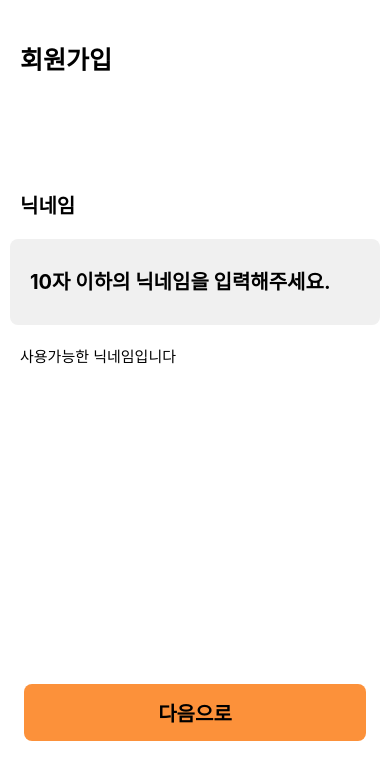
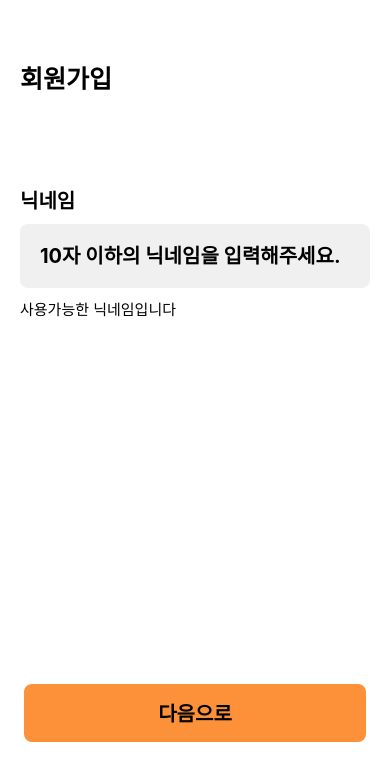
Before and after one commit to NoPaymentCoding/mangopot_frontend, a React Native app: screen /Nickname in a window 390 px wide. Shown: the top 780 px of the page. Built offline with nearby package versions, Linux system fonts and the light colour scheme.

Commit message:
design : design structure 통일

```diff
--- a/src/screens/users/InterestsScreen.tsx
+++ b/src/screens/users/InterestsScreen.tsx
@@ -2,7 +2,7 @@ import React, {Component} from 'react';
 import {
   View,
   Text,
-  StyleSheet,
+  customStylesheet,
   TouchableOpacity,
   TextInput,
   TouchableHighlight,
@@ -10,6 +10,7 @@ import {
   SafeAreaView,
   FlatList,
   Image,
+  StyleSheet,
 } from 'react-native';
 
 import {StackScreenProps} from '@react-navigation/stack';
@@ -17,7 +18,8 @@ import {StackScreenProps} from '@react-navigation/stack';
 //types import
 import {UserStackParamList} from '../../types/stacks/StackTypes';
 import interests from '../../types/users/SignUpTypes';
-import window from '@react-navigation/native/lib/typescript/src/__mocks__/window';
+
+import styles from './style';
 
 export type InterestsScreenProps = StackScreenProps<
   UserStackParamList,
@@ -28,36 +30,37 @@ export type InterestsScreenProps = StackScreenProps<
 flat list로 그리드 그리는법 찾아볼 것..
  */
 const Item = ({title}) => (
-  <View style={styles.selectBtnArea}>
-    <Text style={styles.selectTxt}>{title}</Text>
+  <View style={customStyles.selectBtnArea}>
+    <Text style={customStyles.selectTxt}>{title}</Text>
   </View>
 );
 
 export default function InterestsScreen({navigation}: InterestsScreenProps) {
   return (
     <View style={styles.container}>
-      <View style={{flex: 0.5, justifyContent: 'center'}}>
+      <View style={styles.topArea}>
         <View style={styles.titleTxtArea}>
           <Text style={styles.titleTxt}>
             {'관심있는 분야 태그를\n선택하세요'}
           </Text>
         </View>
       </View>
+      <View style={styles.midArea}>
         <ScrollView
           style={{
             flex: 2,
-          backgroundColor: 'blue',
+            // backgroundColor: 'blue',
           }}>
-        <View style={styles.scrollView}>
+          <View style={customStyles.scrollView}>
             {interestsInfo.map(item => (
-            <View style={styles.selectBtnArea}>
-              <Text style={styles.selectTxt}>{item.name}</Text>
+              <View style={customStyles.selectBtnArea}>
+                <Text style={customStyles.selectTxt}>{item.name}</Text>
               </View>
             ))}
           </View>
         </ScrollView>
-      <View style={{flex: 1, padding: 15}}>
-        <View style={styles.btnArea} />
+      </View>
+      <View style={styles.btmArea}>
         <View style={styles.btnArea}>
           <TouchableOpacity
             style={styles.btn}
@@ -71,20 +74,7 @@ export default function InterestsScreen({navigation}: InterestsScreenProps) {
   );
 }
 
-const styles = StyleSheet.create({
-  container: {
-    flex: 1,
-    backgroundColor: 'white',
-  },
-  titleTxtArea: {
-    //설명글
-    padding: 20,
-    backgroundColor: 'white',
-  },
-  titleTxt: {
-    fontSize: 25,
-    fontWeight: 'bold',
-  },
+const customStyles = StyleSheet.create({
   scrollView: {
     flexDirection: 'row', //가로배치
     flexWrap: 'wrap', //컨테이너 끝에 닿으면 줄바꿈
@@ -92,7 +82,7 @@ const styles = StyleSheet.create({
   selectBtnArea: {
     justifyContent: 'center',
     alignItems: 'center',
-    backgroundColor: '#F0F0F0',
+    backgroundColor: '#f0f0f0',
     padding: 10,
     borderRadius: 8,
     margin: 7,
@@ -101,31 +91,6 @@ const styles = StyleSheet.create({
     fontSize: 25,
     fontWeight: 'bold',
     color: 'black',
-  },
-  btnArea: {
-    justifyContent: 'center',
-    alignItems: 'center',
-    flex: 1,
-    // backgroundColor: 'blue',
-    marginBottom: 10,
-    marginTop: 10,
-  },
-  validationTxt: {
-    fontSize: 15,
-    paddingTop: 10,
-  },
-  btn: {
-    flex: 1,
-    width: '95%',
-    borderRadius: 8,
-    justifyContent: 'center',
-    alignItems: 'center',
-    backgroundColor: '#fc913a',
-    // alignItems: 'center',
-  },
-  btnTxt: {
-    fontSize: 20,
-    fontWeight: 'bold',
   },
 });
 
--- a/src/screens/users/NicknameScreen.tsx
+++ b/src/screens/users/NicknameScreen.tsx
@@ -6,6 +6,8 @@ import {
   TouchableOpacity,
   TextInput,
 } from 'react-native';
+
+import styles from './style';
 
 import {StackScreenProps} from '@react-navigation/stack';
 
@@ -23,43 +25,31 @@ export type NicknameScreenProps = StackScreenProps<
 export default function NicknameScreen({navigation}: NicknameScreenProps) {
   return (
     <View style={styles.container}>
-      <View style={{flex: 0.5, justifyContent: 'center'}}>
+      <View style={styles.topArea}>
         <View style={styles.titleTxtArea}>
           <Text style={styles.titleTxt}>{'회원가입'}</Text>
         </View>
       </View>
-      <View style={{flex: 2}}>
-        <View style={{flex: 0.2}} />
-        <View style={{flex: 1}}>
-          <View
-            style={{
-              flex: 1,
-              justifyContent: 'flex-end',
-            }}>
-            <View style={styles.mainTxtArea}>
-              <Text style={styles.mainTxt}>{'닉네임'}</Text>
-            </View>
+      <View style={styles.midArea}>
+        {/*<View style={{flex: 0.2}} />*/}
+        <View>
+          <View style={customStyles.mainTxtArea}>
+            <Text style={customStyles.mainTxt}>{'닉네임'}</Text>
           </View>
-          <View style={{flex: 1.2, margin: 10}}>
-            <View style={{flex: 1}}>
-              <TextInput
-                style={styles.textBoxArea}
-                placeholder={'10자 이하의 닉네임을 입력해주세요.'}
-              />
-            </View>
+          <View>
+            <TextInput
+              style={customStyles.textBoxArea}
+              placeholder={'10자 이하의 닉네임을 입력해주세요.'}
+            />
           </View>
-          <View style={{flex: 0.5}}>
-            <View style={{flex: 1, marginLeft: 20}}>
-              <Text style={styles.validationTxt}>
-                {'사용가능한 닉네임입니다'}
-              </Text>
-            </View>
+          <View style={customStyles.validationTxtArea}>
+            <Text style={customStyles.validationTxt}>
+              {'사용가능한 닉네임입니다'}
+            </Text>
           </View>
         </View>
-        <View style={{flex: 1}} />
       </View>
-      <View style={{flex: 1, padding: 15}}>
-        <View style={styles.btnArea} />
+      <View style={styles.btmArea}>
         <View style={styles.btnArea}>
           <TouchableOpacity
             style={styles.btn}
@@ -73,64 +63,31 @@ export default function NicknameScreen({navigation}: NicknameScreenProps) {
   );
 }
 
-const styles = StyleSheet.create({
-  container: {
-    flex: 1,
-    backgroundColor: 'white',
-  },
-  titleTxtArea: {
-    //설명글
-    padding: 20,
-    backgroundColor: 'white',
-  },
-  titleTxt: {
-    fontSize: 25,
-    fontWeight: 'bold',
-  },
+const customStyles = StyleSheet.create({
   mainTxtArea: {
     //설명글
-    paddingTop: 20,
-    paddingLeft: 20,
+    paddingTop: 10,
     paddingBottom: 10,
-
-    // backgroundColor: 'white',
   },
   mainTxt: {
     fontSize: 20,
     fontWeight: 'bold',
   },
+  validationTxtArea: {
+    paddingTop: 10,
+    paddingBottom: 10,
+  },
+  validationTxt: {
+    fontSize: 15,
+    // paddingTop: 10,
+  },
   textBoxArea: {
-    flex: 1,
+    // flex: 1, 있으면..뒤에묻힘(?) 화면에안나옴
     width: '100%',
     borderRadius: 8,
-    backgroundColor: '#F0F0F0',
+    backgroundColor: '#f0f0f0',
     fontSize: 20,
     fontWeight: 'bold',
     padding: 20,
   },
-  btnArea: {
-    justifyContent: 'center',
-    alignItems: 'center',
-    flex: 1,
-    // backgroundColor: 'blue',
-    marginBottom: 10,
-    marginTop: 10,
-  },
-  validationTxt: {
-    fontSize: 15,
-    paddingTop: 10,
-  },
-  btn: {
-    flex: 1,
-    width: '95%',
-    borderRadius: 8,
-    justifyContent: 'center',
-    alignItems: 'center',
-    backgroundColor: '#fc913a',
-    // alignItems: 'center',
-  },
-  btnTxt: {
-    fontSize: 20,
-    fontWeight: 'bold',
-  },
 });
--- a/src/screens/users/PositionsScreen.tsx
+++ b/src/screens/users/PositionsScreen.tsx
@@ -2,13 +2,14 @@ import React, {Component} from 'react';
 import {
   View,
   Text,
-  StyleSheet,
+  customStylesheet,
   TouchableOpacity,
   TextInput,
   SafeAreaView,
   ScrollView,
   FlatList,
   Image,
+  StyleSheet,
 } from 'react-native';
 
 import {StackScreenProps} from '@react-navigation/stack';
@@ -18,15 +19,17 @@ import {UserStackParamList} from '../../types/stacks/StackTypes';
 import interests from '../../types/users/SignUpTypes';
 import positions from '../../types/users/SignUpTypes';
 
+import styles from './style';
+
 export type PositionsScreenProps = StackScreenProps<
   UserStackParamList,
   'Positions'
 >;
 
 const Item = ({title}) => (
-  <View style={styles.selectBoxArea}>
+  <View style={customStyles.selectBoxArea}>
     <View style={{flex: 8}}>
-      <Text style={styles.selectTxt}>{title}</Text>
+      <Text style={customStyles.selectTxt}>{title}</Text>
     </View>
     <View style={{flex: 1, justifyContent: 'center'}}>
       <Image source={require('../../assets/images/check.png')} />
@@ -37,13 +40,14 @@ const Item = ({title}) => (
 export default function PositionsScreen({navigation}: PositionsScreenProps) {
   return (
     <View style={styles.container}>
-      <View style={{flex: 0.5, justifyContent: 'center'}}>
+      <View style={styles.topArea}>
         <View style={styles.titleTxtArea}>
           <Text style={styles.titleTxt}>
             {'관심있는 포지션을\n 선택해주세요'}
           </Text>
         </View>
       </View>
+      <View style={styles.midArea}>
         <SafeAreaView style={{flex: 2}}>
           <ScrollView>
             <FlatList
@@ -52,9 +56,8 @@ export default function PositionsScreen({navigation}: PositionsScreenProps) {
             />
           </ScrollView>
         </SafeAreaView>
-      <View style={{flex: 1}} />
-      <View style={{flex: 1, padding: 15}}>
-        <View style={styles.btnArea} />
+      </View>
+      <View style={styles.btmArea}>
         <View style={styles.btnArea}>
           <TouchableOpacity
             style={styles.btn}
@@ -68,28 +71,7 @@ export default function PositionsScreen({navigation}: PositionsScreenProps) {
   );
 }
 
-const styles = StyleSheet.create({
-  container: {
-    flex: 1,
-    backgroundColor: 'white',
-  },
-  titleTxtArea: {
-    //설명글
-    padding: 20,
-    backgroundColor: 'white',
-  },
-  titleTxt: {
-    fontSize: 25,
-    fontWeight: 'bold',
-  },
-  mainTxtArea: {
-    //설명글
-    paddingTop: 20,
-    paddingLeft: 20,
-    paddingBottom: 10,
-
-    // backgroundColor: 'white',
-  },
+const customStyles = StyleSheet.create({
   selectBoxArea: {
     flex: 1,
     flexDirection: 'row',
@@ -101,40 +83,6 @@ const styles = StyleSheet.create({
     padding: 10,
     fontSize: 20,
     paddingBottom: 15,
-  },
-  mainTxt: {
-    fontSize: 20,
-    fontWeight: 'bold',
-  },
-  textBoxArea: {
-    flex: 1,
-    width: '100%',
-    borderRadius: 8,
-    backgroundColor: '#F0F0F0',
-    fontSize: 20,
-    fontWeight: 'bold',
-    padding: 20,
-  },
-  btnArea: {
-    justifyContent: 'center',
-    alignItems: 'center',
-    flex: 1,
-    // backgroundColor: 'blue',
-    marginBottom: 10,
-    marginTop: 10,
-  },
-  btn: {
-    flex: 1,
-    width: '95%',
-    borderRadius: 8,
-    justifyContent: 'center',
-    alignItems: 'center',
-    backgroundColor: '#fc913a',
-    // alignItems: 'center',
-  },
-  btnTxt: {
-    fontSize: 20,
-    fontWeight: 'bold',
   },
 });
 
--- a/src/screens/users/index.tsx
+++ b/src/screens/users/index.tsx
@@ -9,6 +9,8 @@ import {
 } from 'react-native';
 import {StackScreenProps} from '@react-navigation/stack';
 
+import styles from './style';
+
 //types import
 import {UserStackParamList} from '../../types/stacks/StackTypes';
 
@@ -17,17 +19,17 @@ export type SplashScreenProps = StackScreenProps<UserStackParamList, 'Splash'>;
 export default function Users({navigation}: SplashScreenProps) {
   return (
     <View style={styles.container}>
-      <View style={{flex: 0.8}} />
-      <View style={{flex: 2, justifyContent: 'center'}}>
-        <View style={styles.logoArea}>
+      <View style={styles.topArea} />
+      <View style={customStyles.midArea}>
+        <View style={customStyles.logoArea}>
           <Image
             source={require('../../assets/images/mangopot_splash_orange.png')}
             style={{flex: 0.6, resizeMode: 'contain'}}
           />
         </View>
       </View>
-      <View style={{flex: 1, padding: 15}}>
-        <View style={styles.btnArea} />
+      <View style={styles.btmArea}>
+        {/*<View style={styles.btnArea} />*/}
         <View style={styles.btnArea}>
           <TouchableOpacity onPress={() => navigation.navigate('Nickname')}>
             <Image
@@ -47,23 +49,17 @@ export default function Users({navigation}: SplashScreenProps) {
   );
 }
 
-const styles = StyleSheet.create({
-  container: {
-    flex: 1,
-    // backgroundColor: '#fc913a',
-  },
+const customStyles = StyleSheet.create({
   logoArea: {
-    flex: 0.65,
+    flex: 0.7,
     justifyContent: 'center',
     alignItems: 'center',
     // backgroundColor: 'pink',
   },
-  btnArea: {
+  midArea: {
+    flex: 3,
     justifyContent: 'center',
-    alignItems: 'center',
-    flex: 1,
-    // backgroundColor: 'blue',
-    marginBottom: 10,
-    marginTop: 10,
+    // backgroundColor: 'green',
+    padding: 20,
   },
 });
--- /dev/null
+++ b/src/screens/users/style.ts
@@ -0,0 +1,63 @@
+import {StyleSheet} from 'react-native';
+
+const styles = StyleSheet.create({
+  container: {
+    flex: 1,
+    backgroundColor: 'white',
+    // backgroundColor: '#fc913a',
+  },
+  topArea: {
+    flex: 1,
+    // backgroundColor: 'red',
+    justifyContent: 'center',
+    paddingLeft: 20,
+    paddingRight: 20,
+    // alignItems: 'center',
+  },
+  midArea: {
+    flex: 3,
+    // justifyContent: 'center',
+    // backgroundColor: 'green',
+    padding: 20,
+  },
+  btmArea: {
+    flex: 1,
+    padding: 15,
+    // backgroundColor: 'yellow',
+  },
+  btnArea: {
+    justifyContent: 'center',
+    alignItems: 'center',
+    flex: 1,
+    // backgroundColor: 'blue',
+    marginBottom: 10,
+    marginTop: 10,
+  },
+  //상단 제목 부분 관련 style
+  titleTxtArea: {
+    //설명글
+    paddingTop: 10,
+    paddingBottom: 10,
+    // backgroundColor: 'white',
+  },
+  titleTxt: {
+    fontSize: 25,
+    fontWeight: 'bold',
+  },
+  //"다음으로" 버튼 관련 style
+  btn: {
+    flex: 1,
+    width: '95%',
+    borderRadius: 8,
+    justifyContent: 'center',
+    alignItems: 'center',
+    backgroundColor: '#fc913a',
+    // alignItems: 'center',
+  },
+  btnTxt: {
+    fontSize: 20,
+    fontWeight: 'bold',
+  },
+});
+
+export default styles;
```
Lines whose indentation alone changed are shown as unchanged.
